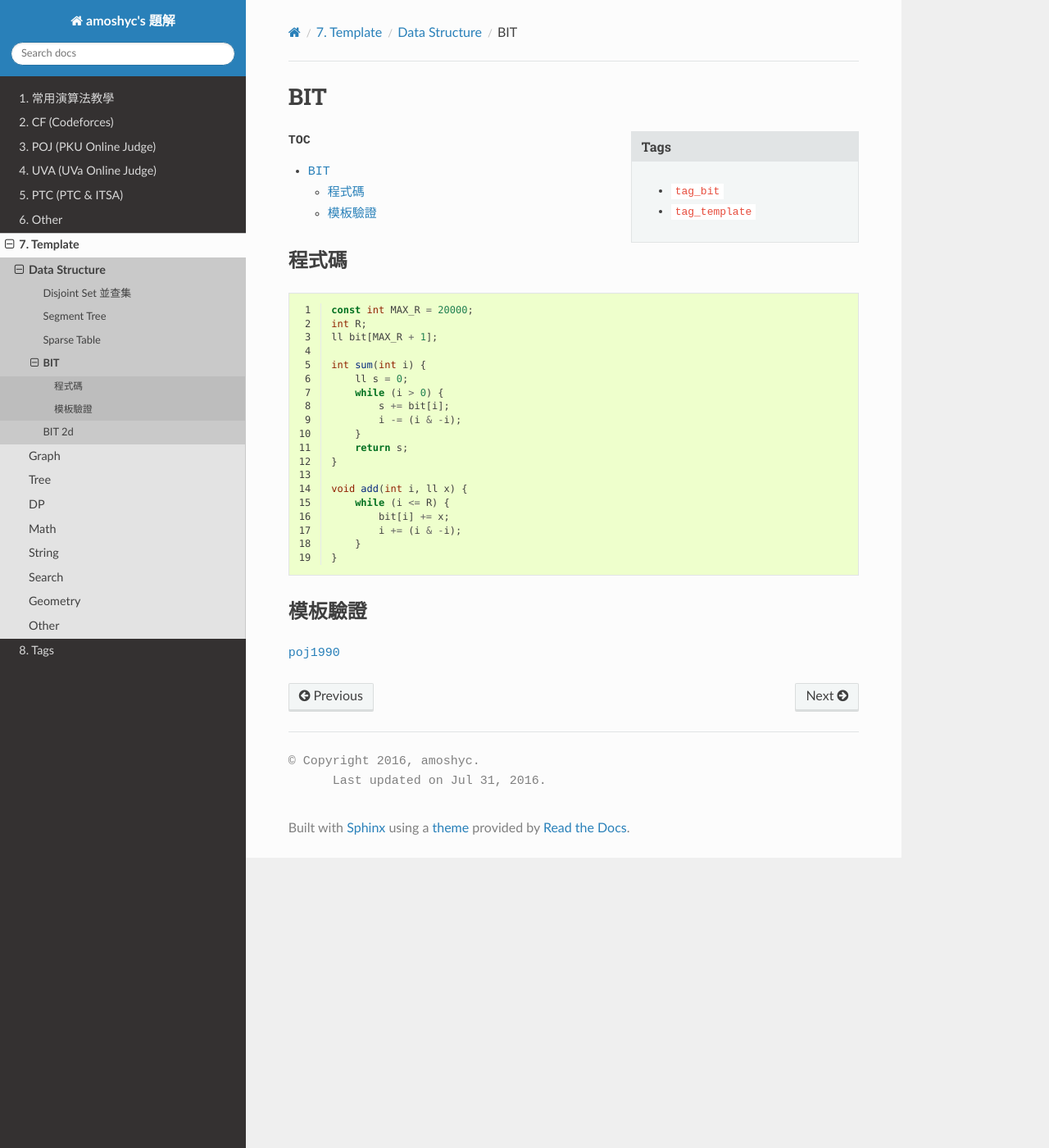
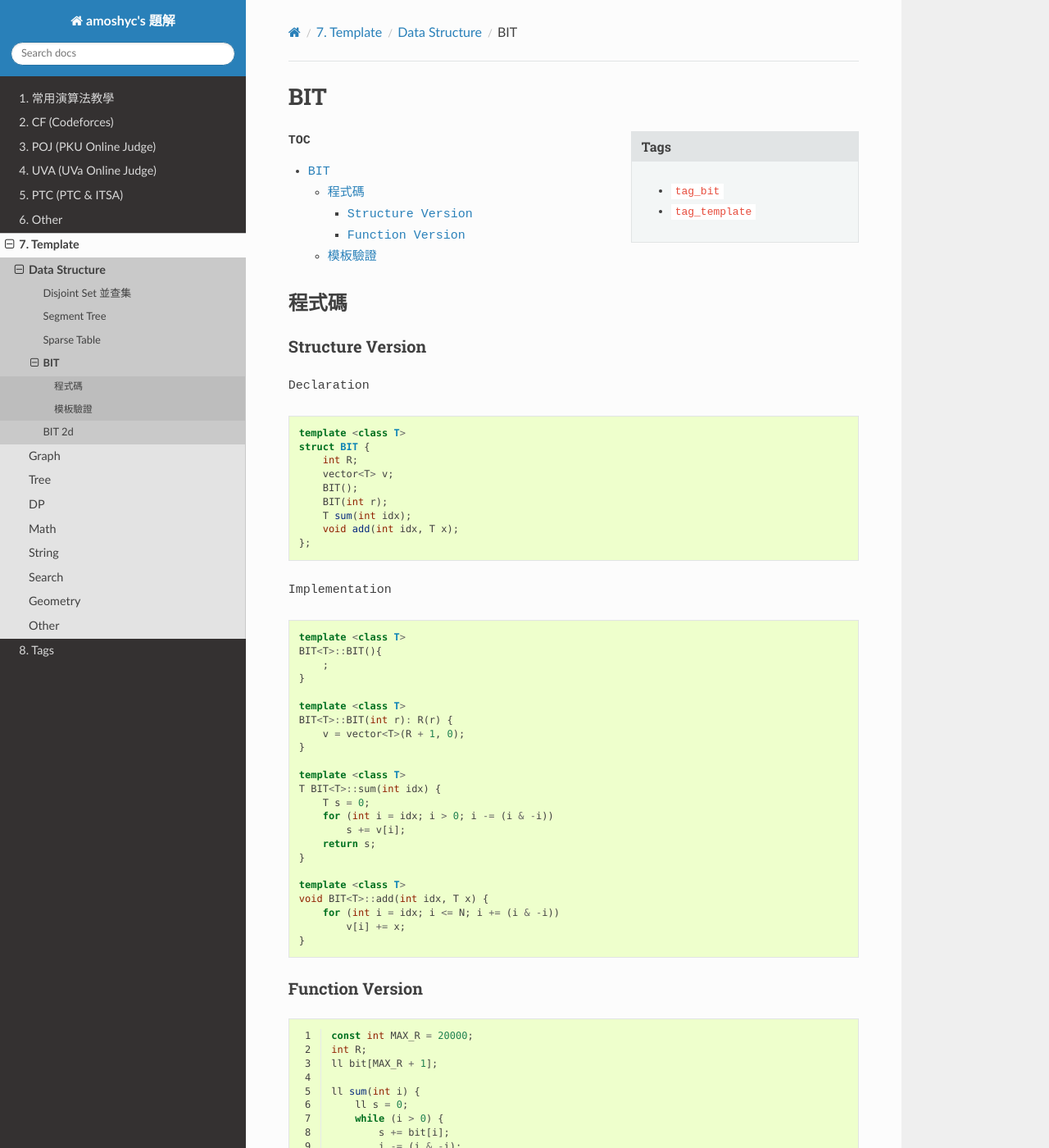
Before and after one commit to amoshyc/ojsolution, a Sphinx documentation site: the page built from docs/source/template/ds/bit.rst, in a window 1280 px wide and 1400 px high. Shown: the whole window at 82% size. Built offline with Sphinx 7.4.7 and the Read the Docs theme 2.0.0, drawn with Linux system fonts in a browser that asks for light colours; some web fonts are replaced; pages that are not in the unit, such as notebooks, are missing from menus.

Commit message:
Fix some template

```diff
--- a/docs/source/template/ds/bit.rst
+++ b/docs/source/template/ds/bit.rst
@@ -8,11 +8,62 @@ BIT
     - ``tag_template``
 
 .. contents:: TOC
-    :depth: 2
+    :depth: 3
 
 ************************
 程式碼
 ************************
+
+==================
+Structure Version
+==================
+
+Declaration
+
+.. code-block:: cpp
+
+    template <class T>
+    struct BIT {
+        int R;
+        vector<T> v;
+        BIT();
+        BIT(int r);
+        T sum(int idx);
+        void add(int idx, T x);
+    };
+
+Implementation
+
+
+.. code-block:: cpp
+
+    template <class T>
+    BIT<T>::BIT(){
+        ;
+    }
+
+    template <class T>
+    BIT<T>::BIT(int r): R(r) {
+        v = vector<T>(R + 1, 0);
+    }
+
+    template <class T>
+    T BIT<T>::sum(int idx) {
+        T s = 0;
+        for (int i = idx; i > 0; i -= (i & -i))
+            s += v[i];
+        return s;
+    }
+
+    template <class T>
+    void BIT<T>::add(int idx, T x) {
+        for (int i = idx; i <= N; i += (i & -i))
+            v[i] += x;
+    }
+
+==================
+Function Version
+==================
 
 .. code-block:: cpp
     :linenos:
@@ -21,7 +72,7 @@ BIT
     int R;
     ll bit[MAX_R + 1];
 
-    int sum(int i) {
+    ll sum(int i) {
         ll s = 0;
         while (i > 0) {
             s += bit[i];
--- a/docs/source/template/ds/dsu.rst
+++ b/docs/source/template/ds/dsu.rst
@@ -33,7 +33,7 @@ Disjoint Set 並查集
             a = root(a);
             b = root(b);
             if (a == b) return; // already in same set
-            if (-par[a] > -par[b]) swap(a, b); // if (rank[a] > rank[b])
+            if (-par[a] > -par[b]) swap(a, b); // if (size[a] > size[b])
             par[b] += par[a]; // size[b] += size[a]
             par[a] = b;
         }
@@ -42,7 +42,7 @@ Disjoint Set 並查集
             return root(a) == root(b);
         }
 
-        int size(int a) {
+        int size(int a) { // correct if a is root
             return -par[a];
         }
     };
```
Also changed, not shown: docs/source/template/ds/seg.rst (+0 -7 lines), docs/source/template/graph/max_flow.rst (+6 -9 lines).
